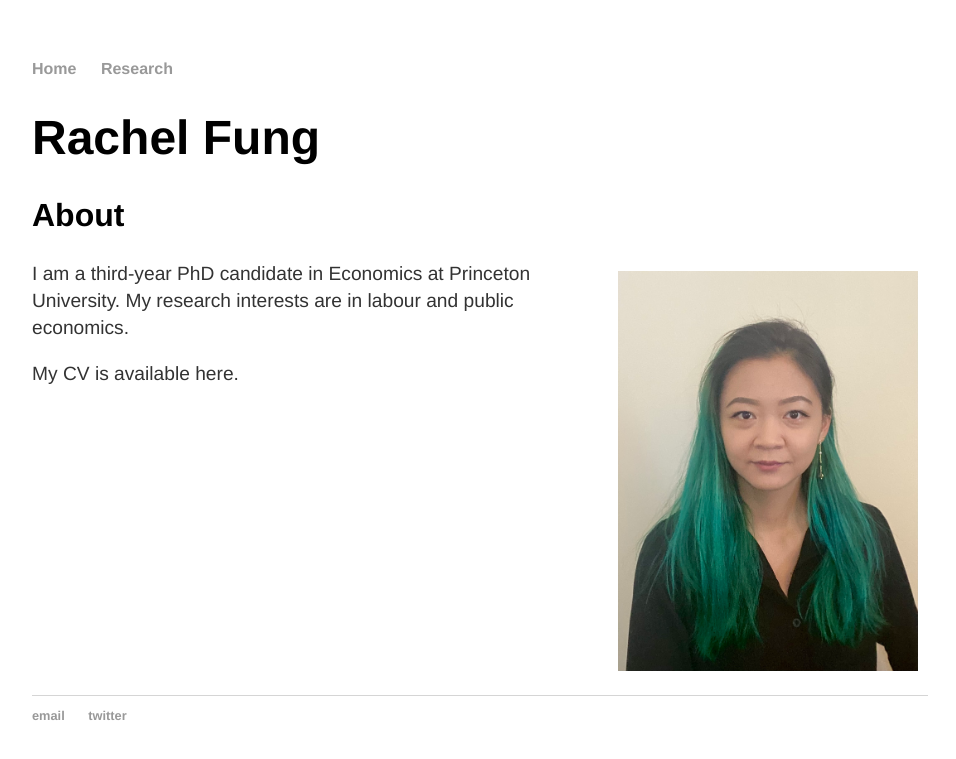
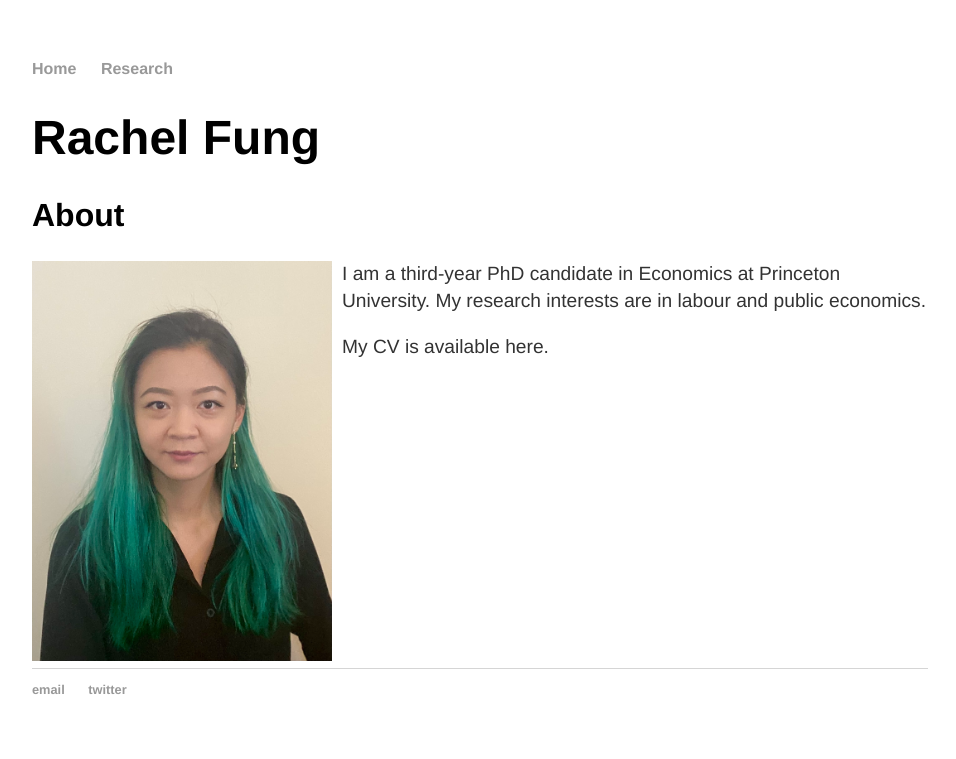
Before and after one commit to rachelylfung/rachelylfung.github.io, a Jekyll site: the page built from index.md, in a window 1280 px wide. Shown: the top 759 px of the page, without its empty margins (160-1116 px from the left). Built offline with Jekyll 4.4.1, drawn with Linux system fonts in a browser that asks for light colours.

Commit message:
Update index.md

```diff
--- a/index.md
+++ b/index.md
@@ -8,7 +8,7 @@
 
 
 ## About
-<img src="https://rachelylfung.github.io/assets/headshot.jpg" title="Rachel Fung" width="300" height="400" img align="left" margin="20" style="padding:10px; float:right;"/>
+<img src="https://rachelylfung.github.io/assets/headshot.jpg" title="Rachel Fung" width="300" height="400" img align="left" margin="20" style="padding-right:10px;"/>
 
 I am a third-year PhD candidate in Economics at Princeton University. My research interests are in labour and public economics.
 
```
